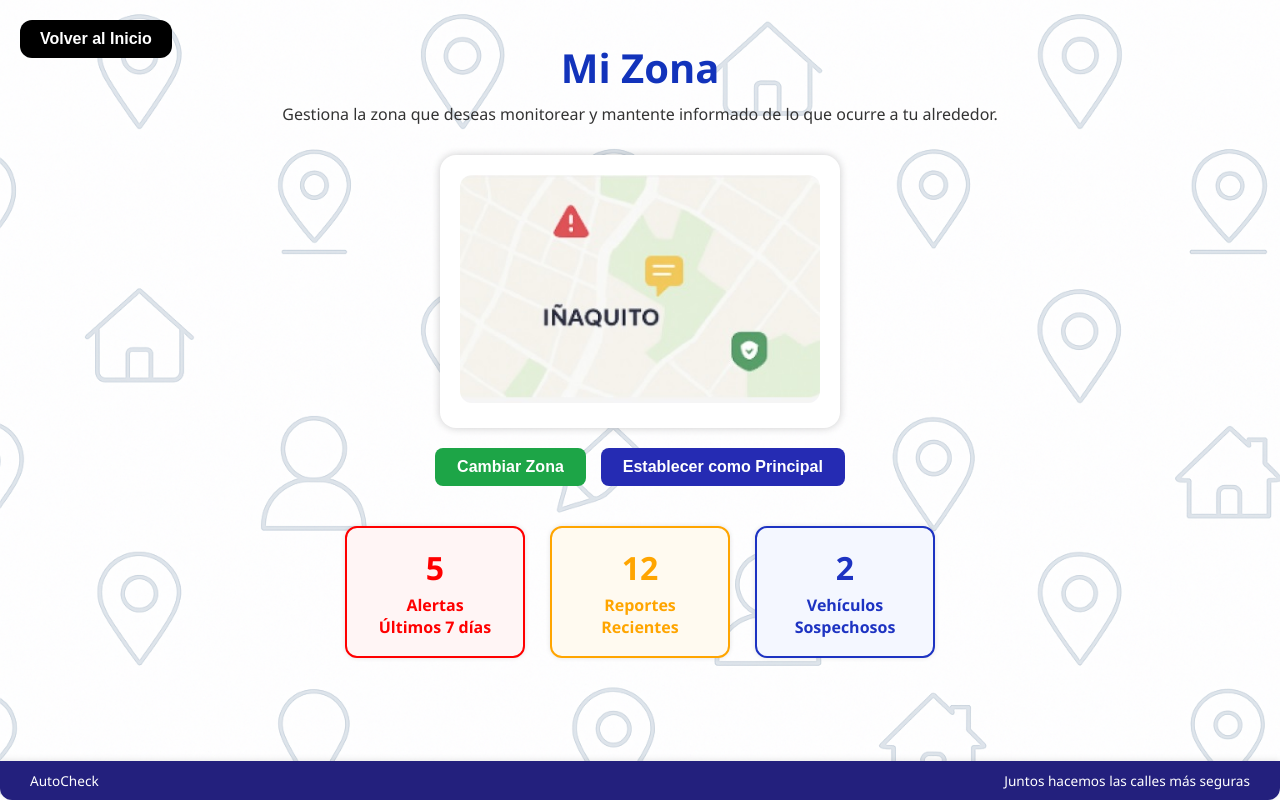
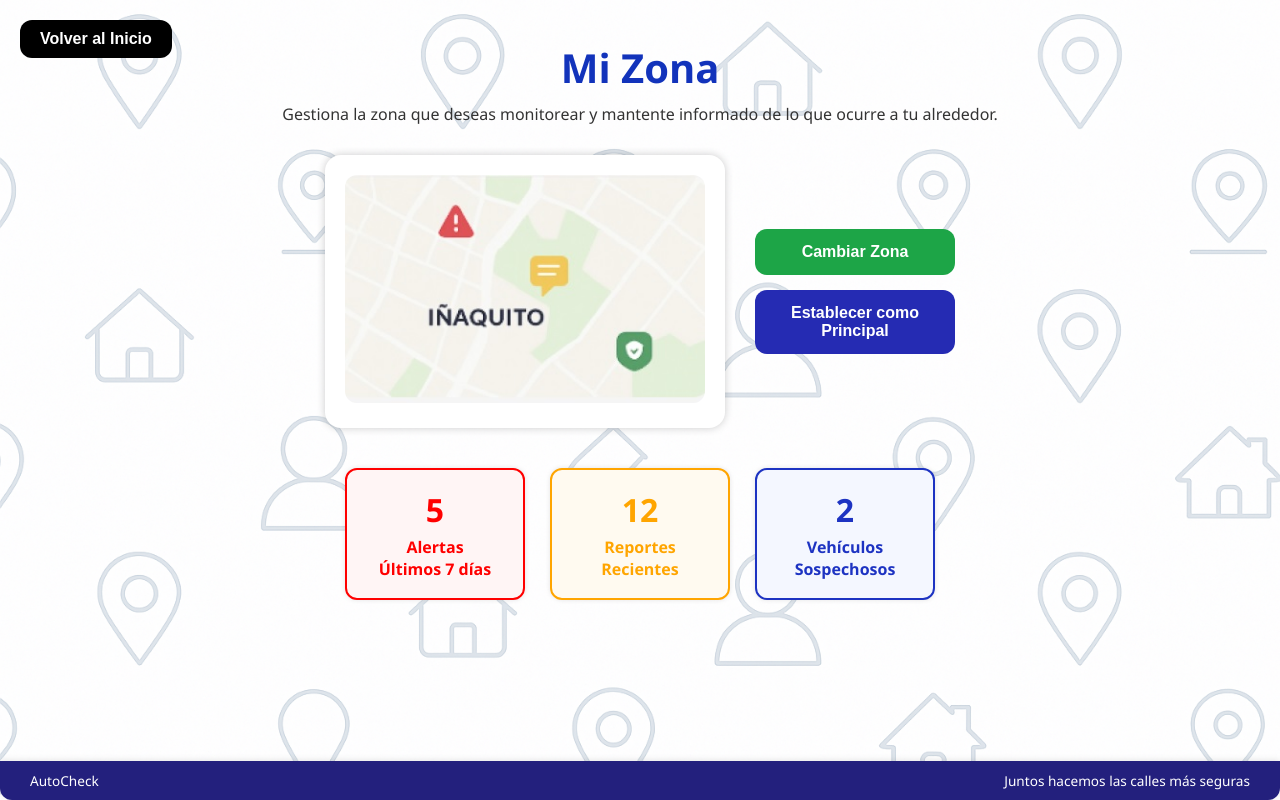
Before and after one commit to jhonny-r/ProyectoAutoCheck, a React (Create React App) app: page /MiZona in a window 1280 px wide. Built offline with nearby package versions, Linux system fonts and the light colour scheme.

Commit message:
cambios en mi zona

```diff
--- a/src/Componente/MiZona.jsx
+++ b/src/Componente/MiZona.jsx
@@ -21,14 +21,22 @@ function MiZona() {
   return (
     <div className="zona-container">
       <button className="volver-btn" onClick={() => navigate('/Inicio')}>Volver al Inicio</button>
+
       <h1 className="zona-titulo">Mi Zona</h1>
-      <p className="zona-subtitulo">Gestiona la zona que deseas monitorear y mantente informado de lo que ocurre a tu alrededor.</p>
+      <p className="zona-subtitulo">
+        Gestiona la zona que deseas monitorear y mantente informado de lo que ocurre a tu alrededor.
+      </p>
 
       <div className="zona-centro">
+        <div className="zona-mapa-botones">
           <div className="zona-mapa-contenedor">
             <img src={mapa} alt="Mapa" className="zona-mapa" />
             {mostrarCombo && (
-            <select value={zonaSeleccionada} onChange={(e) => setZonaSeleccionada(e.target.value)} className="zona-select">
+              <select
+                value={zonaSeleccionada}
+                onChange={(e) => setZonaSeleccionada(e.target.value)}
+                className="zona-select"
+              >
                 <option>La Floresta</option>
                 <option>El Batán</option>
                 <option>El Recreo</option>
@@ -39,9 +47,10 @@ function MiZona() {
             {mensajeZona && <div className="mensaje-exito">{mensajeZona}</div>}
           </div>
 
-        <div className="zona-botones">
+          <div className="zona-botones-vertical">
             <button className="btn-verde" onClick={cambiarZona}>Cambiar Zona</button>
             <button className="btn-azul" onClick={establecerZona}>Establecer como Principal</button>
+          </div>
         </div>
       </div>
 
--- a/src/Estilos/MiZona.css
+++ b/src/Estilos/MiZona.css
@@ -37,18 +37,27 @@
   margin-bottom: 30px;
 }
 
+/* Nueva estructura mapa + botones */
 .zona-centro {
   display: flex;
-  flex-direction: column;
+  justify-content: center;
+  align-items: center;
+}
+
+.zona-mapa-botones {
+  display: flex;
   align-items: center;
   justify-content: center;
+  flex-wrap: wrap;
+  gap: 30px;
 }
 
+/* Mapa */
 .zona-mapa-contenedor {
   background: white;
   padding: 20px;
   border-radius: 16px;
-  box-shadow: 0 0 8px rgba(0,0,0,0.2);
+  box-shadow: 0 0 8px rgba(0, 0, 0, 0.2);
   text-align: center;
   max-width: 400px;
   width: 100%;
@@ -80,34 +89,38 @@
   text-align: left;
 }
 
-.zona-botones {
-  margin-top: 20px;
+/* Botones verticales */
+.zona-botones-vertical {
   display: flex;
+  flex-direction: column;
   gap: 15px;
 }
 
 .btn-verde {
   background-color: #1da547;
   color: white;
-  padding: 10px 22px;
+  padding: 14px 20px;
   border: none;
-  border-radius: 8px;
+  border-radius: 12px;
   font-weight: bold;
   cursor: pointer;
   font-size: 1rem;
+  width: 200px;
 }
 
 .btn-azul {
   background-color: #252bb3;
   color: white;
-  padding: 10px 22px;
+  padding: 14px 20px;
   border: none;
-  border-radius: 8px;
+  border-radius: 12px;
   font-weight: bold;
   cursor: pointer;
   font-size: 1rem;
+  width: 200px;
 }
 
+/* Cards */
 .zona-estadisticas {
   display: flex;
   justify-content: center;
@@ -124,7 +137,7 @@
   font-weight: bold;
   border-radius: 12px;
   width: 180px;
-  box-shadow: 0 0 5px rgba(0,0,0,0.1);
+  box-shadow: 0 0 5px rgba(0, 0, 0, 0.1);
 }
 
 .card-alerta {
```
Lines whose indentation alone changed are shown as unchanged.
